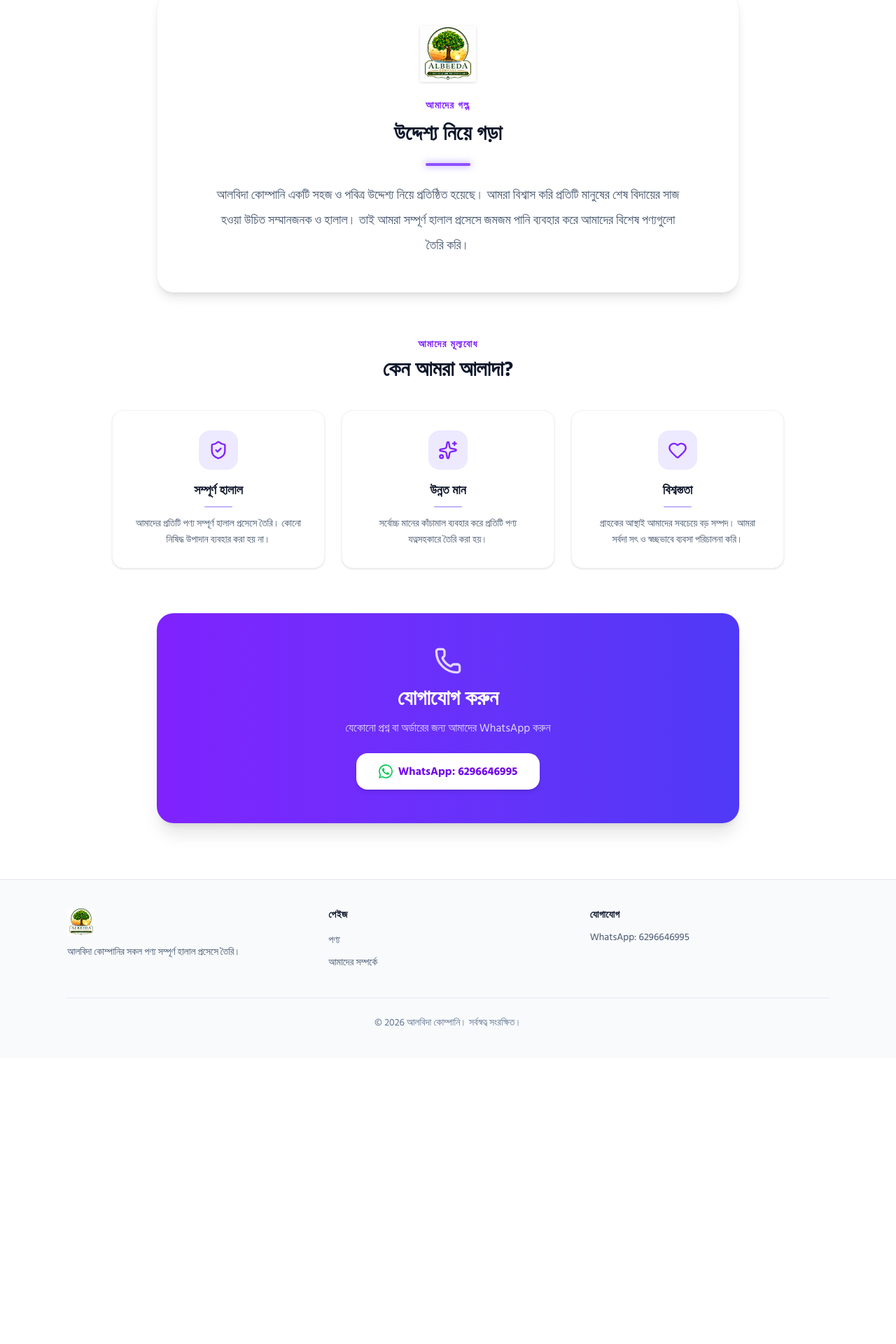
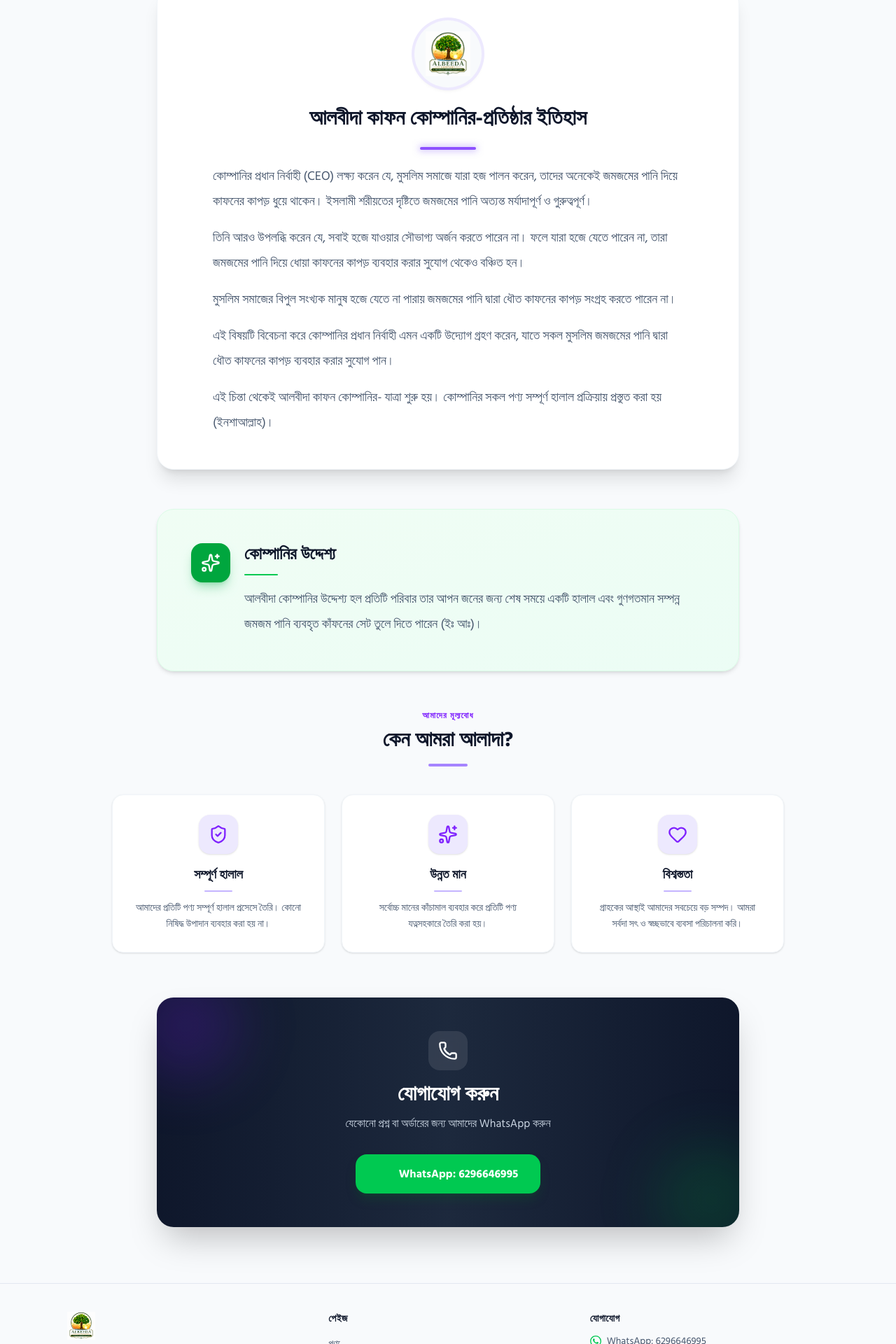
Before and after one commit to Parvez-31/albeeda-project, a React (Vite) app: page /about in a window 1280 px wide. Shown: the part 141-2061 px from the top of the page at 70% size. Before the commit the page ends 1652 px from the top, so only its background shows below. Built offline with nearby package versions, Linux system fonts and the light colour scheme.

Commit message:
feat: enhance footer and about page with WhatsApp and Facebook links, update contact section styling

```diff
--- a/src/components/layout/Footer.tsx
+++ b/src/components/layout/Footer.tsx
@@ -39,10 +39,36 @@ const Footer = () => {
             <h3 className="font-bengali text-sm font-semibold uppercase tracking-wide text-slate-900 dark:text-slate-200">
               যোগাযোগ
             </h3>
-            <ul className="mt-3 space-y-2 text-sm text-slate-600 dark:text-slate-400">
-              <li className="font-bengali">WhatsApp: 6296646995</li>
+            <ul className="mt-3 space-y-3 text-sm text-slate-600 dark:text-slate-400">
+              <li>
+                <a
+                  href="https://wa.me/916296646995"
+                  target="_blank"
+                  rel="noopener noreferrer"
+                  className="font-bengali inline-flex items-center gap-2 transition-colors hover:text-green-600 dark:hover:text-green-400"
+                >
+                  <svg xmlns="http://www.w3.org/2000/svg" viewBox="0 0 24 24" fill="currentColor" className="h-4 w-4 text-green-500 shrink-0">
+                    <path d="M17.472 14.382c-.297-.149-1.758-.867-2.03-.967-.273-.099-.471-.148-.67.15-.197.297-.767.966-.94 1.164-.173.199-.347.223-.644.075-.297-.15-1.255-.463-2.39-1.475-.883-.788-1.48-1.761-1.653-2.059-.173-.297-.018-.458.13-.606.134-.133.298-.347.446-.52.149-.174.198-.298.298-.497.099-.198.05-.371-.025-.52-.075-.149-.669-1.612-.916-2.207-.242-.579-.487-.5-.669-.51-.173-.008-.371-.01-.57-.01-.198 0-.52.074-.792.372-.272.297-1.04 1.016-1.04 2.479 0 1.462 1.065 2.875 1.213 3.074.149.198 2.096 3.2 5.077 4.487.709.306 1.262.489 1.694.625.712.227 1.36.195 1.871.118.571-.085 1.758-.719 2.006-1.413.248-.694.248-1.289.173-1.413-.074-.124-.272-.198-.57-.347m-5.421 7.403h-.004a9.87 9.87 0 01-5.031-1.378l-.361-.214-3.741.982.998-3.648-.235-.374a9.86 9.86 0 01-1.51-5.26c.001-5.45 4.436-9.884 9.888-9.884 2.64 0 5.122 1.03 6.988 2.898a9.825 9.825 0 012.893 6.994c-.003 5.45-4.437 9.884-9.885 9.884m8.413-18.297A11.815 11.815 0 0012.05 0C5.495 0 .16 5.335.157 11.892c0 2.096.547 4.142 1.588 5.945L.057 24l6.305-1.654a11.882 11.882 0 005.683 1.448h.005c6.554 0 11.89-5.335 11.893-11.893a11.821 11.821 0 00-3.48-8.413z" />
+                  </svg>
+                  WhatsApp: 6296646995
+                </a>
+              </li>
+              <li>
+                <a
+                  href="https://www.facebook.com/share/1DZgDdNnT8/"
+                  target="_blank"
+                  rel="noopener noreferrer"
+                  className="font-bengali inline-flex items-center gap-2 transition-colors hover:text-blue-600 dark:hover:text-blue-400"
+                >
+                  <svg xmlns="http://www.w3.org/2000/svg" viewBox="0 0 24 24" fill="currentColor" className="h-4 w-4 text-blue-500 shrink-0">
+                    <path d="M24 12.073c0-6.627-5.373-12-12-12s-12 5.373-12 12c0 5.99 4.388 10.954 10.125 11.854v-8.385H7.078v-3.47h3.047V9.43c0-3.007 1.792-4.669 4.533-4.669 1.312 0 2.686.235 2.686.235v2.953H15.83c-1.491 0-1.956.925-1.956 1.874v2.25h3.328l-.532 3.47h-2.796v8.385C19.612 23.027 24 18.062 24 12.073z"/>
+                  </svg>
+                  Facebook পেইজ
+                </a>
+              </li>
             </ul>
           </div>
+
         </div>
 
         <div className="mt-10 border-t border-slate-200 dark:border-slate-800 pt-6 text-center text-sm text-slate-500 dark:text-slate-500">
--- a/src/components/products/ProductCard.tsx
+++ b/src/components/products/ProductCard.tsx
@@ -16,7 +16,7 @@ const ProductCard = ({ product, activeGender }: ProductCardProps) => {
         : product.femaleDetails
       : product.details;
 
-  const whatsappUrl = `https://wa.me/${WHATSAPP_NUMBER}?text=${encodeURIComponent(`আসসালামু আলাইকুম, আমি ${product.name} সম্পর্কে জানতে চাই।`)}`;
+  const whatsappUrl = `https://wa.me/${WHATSAPP_NUMBER}?text=${encodeURIComponent(`আসসালামু আলাইকুম, আমি কাফন বক্স সম্পর্কে জানতে চাই।`)}`;
 
   return (
     <div className="group flex flex-col overflow-hidden rounded-2xl bg-white dark:bg-slate-900 border border-slate-100 dark:border-slate-700/60 shadow-md dark:shadow-slate-950/60 transition-all duration-300 hover:shadow-xl dark:hover:shadow-violet-950/40 hover:-translate-y-1">
--- a/src/pages/AboutPage.tsx
+++ b/src/pages/AboutPage.tsx
@@ -20,9 +20,15 @@ const values = [
   },
 ];
 
+const WhatsAppIcon = () => (
+  <svg xmlns="http://www.w3.org/2000/svg" viewBox="0 0 24 24" fill="currentColor" className="h-5 w-5 text-green-500 shrink-0">
+    <path d="M17.472 14.382c-.297-.149-1.758-.867-2.03-.967-.273-.099-.471-.148-.67.15-.197.297-.767.966-.94 1.164-.173.199-.347.223-.644.075-.297-.15-1.255-.463-2.39-1.475-.883-.788-1.48-1.761-1.653-2.059-.173-.297-.018-.458.13-.606.134-.133.298-.347.446-.52.149-.174.198-.298.298-.497.099-.198.05-.371-.025-.52-.075-.149-.669-1.612-.916-2.207-.242-.579-.487-.5-.669-.51-.173-.008-.371-.01-.57-.01-.198 0-.52.074-.792.372-.272.297-1.04 1.016-1.04 2.479 0 1.462 1.065 2.875 1.213 3.074.149.198 2.096 3.2 5.077 4.487.709.306 1.262.489 1.694.625.712.227 1.36.195 1.871.118.571-.085 1.758-.719 2.006-1.413.248-.694.248-1.289.173-1.413-.074-.124-.272-.198-.57-.347m-5.421 7.403h-.004a9.87 9.87 0 01-5.031-1.378l-.361-.214-3.741.982.998-3.648-.235-.374a9.86 9.86 0 01-1.51-5.26c.001-5.45 4.436-9.884 9.888-9.884 2.64 0 5.122 1.03 6.988 2.898a9.825 9.825 0 012.893 6.994c-.003 5.45-4.437 9.884-9.885 9.884m8.413-18.297A11.815 11.815 0 0012.05 0C5.495 0 .16 5.335.157 11.892c0 2.096.547 4.142 1.588 5.945L.057 24l6.305-1.654a11.882 11.882 0 005.683 1.448h.005c6.554 0 11.89-5.335 11.893-11.893a11.821 11.821 0 00-3.48-8.413z" />
+  </svg>
+);
+
 const AboutPage = () => {
   return (
-    <div className="dark:bg-slate-950">
+    <div className="bg-slate-50 dark:bg-slate-950 min-h-screen">
       <Helmet>
         <title>আমাদের সম্পর্কে | আলবিদা কোম্পানি</title>
         <meta name="description" content="আলবিদা কোম্পানি সম্পর্কে জানুন — আমাদের লক্ষ্য, মূল্যবোধ এবং সম্পূর্ণ হালাল পণ্য তৈরির প্রতিশ্রুতি।" />
@@ -31,84 +37,124 @@ const AboutPage = () => {
         <meta property="og:url" content="https://albida.com/about" />
       </Helmet>
 
-      {/* Story Section */}
-      <div className="mx-auto max-w-4xl px-4 py-16 sm:px-6 lg:px-8">
-        <div className="rounded-3xl border border-slate-100 dark:border-slate-800 bg-white dark:bg-slate-900 p-8 sm:p-12 shadow-lg dark:shadow-slate-950/60 text-center">
-          <img
-            src={logo}
-            alt="Albida logo"
-            className="h-20 w-auto object-contain mx-auto mb-6 drop-shadow"
-          />
-          <p className="font-bengali text-sm font-semibold uppercase tracking-widest text-violet-600 dark:text-violet-400 mb-3">
-            আমাদের গল্প
-          </p>
-          <h2 className="font-bengali text-2xl sm:text-3xl font-bold text-slate-900 dark:text-slate-100 mb-6">
-            উদ্দেশ্য নিয়ে গড়া
+      {/* ── Story Section ── */}
+      <section className="mx-auto max-w-4xl px-4 pt-14 pb-8 sm:px-6 lg:px-8">
+        {/* Logo + title card */}
+        <div className="relative overflow-hidden rounded-3xl bg-white dark:bg-slate-900 border border-slate-100 dark:border-slate-800 shadow-xl dark:shadow-slate-950/60">
+          {/* Decorative top stripe */}
+          <div className="h-2 w-full bg-gradient-to-r from-violet-500 via-indigo-500 to-violet-500" />
+
+          <div className="px-8 pt-10 pb-12 sm:px-14 text-center">
+            {/* Logo */}
+            <div className="mx-auto mb-6 flex h-24 w-24 items-center justify-center rounded-full bg-slate-50 dark:bg-slate-800 ring-4 ring-violet-100 dark:ring-violet-900/50 shadow-md">
+              <img src={logo} alt="Albida logo" className="h-16 w-auto object-contain" />
+            </div>
+
+            {/* Title */}
+            <h2 className="font-bengali text-2xl sm:text-3xl font-bold text-slate-900 dark:text-slate-100 leading-snug">
+              আলবীদা কাফন কোম্পানির-প্রতিষ্ঠার ইতিহাস
             </h2>
-          <div className="mx-auto mb-6 h-1 w-16 rounded-full bg-violet-500 dark:bg-violet-400 shadow-[0_0_10px_2px_rgba(167,139,250,0.5)]" />
-          <p className="font-bengali text-base sm:text-lg leading-loose text-slate-600 dark:text-slate-400 max-w-2xl mx-auto">
-            আলবিদা কোম্পানি একটি সহজ ও পবিত্র উদ্দেশ্য নিয়ে প্রতিষ্ঠিত হয়েছে।
-            আমরা বিশ্বাস করি প্রতিটি মানুষের শেষ বিদায়ের সাজ হওয়া উচিত সম্মানজনক ও হালাল।
-            তাই আমরা সম্পূর্ণ হালাল প্রসেসে জমজম পানি ব্যবহার করে আমাদের বিশেষ পণ্যগুলো তৈরি করি।
+
+            {/* Glowing divider */}
+            <div className="mx-auto my-5 h-1 w-20 rounded-full bg-violet-500 dark:bg-violet-400 shadow-[0_0_10px_2px_rgba(167,139,250,0.5)]" />
+
+            {/* Story paragraphs */}
+            <div className="font-bengali text-left text-base sm:text-lg leading-loose text-slate-600 dark:text-slate-400 max-w-2xl mx-auto space-y-4">
+              <p>কোম্পানির প্রধান নির্বাহী (CEO) লক্ষ্য করেন যে, মুসলিম সমাজে যারা হজ পালন করেন, তাদের অনেকেই জমজমের পানি দিয়ে কাফনের কাপড় ধুয়ে থাকেন। ইসলামী শরীয়তের দৃষ্টিতে জমজমের পানি অত্যন্ত মর্যাদাপূর্ণ ও গুরুত্বপূর্ণ।</p>
+              <p>তিনি আরও উপলব্ধি করেন যে, সবাই হজে যাওয়ার সৌভাগ্য অর্জন করতে পারেন না। ফলে যারা হজে যেতে পারেন না, তারা জমজমের পানি দিয়ে ধোয়া কাফনের কাপড় ব্যবহার করার সুযোগ থেকেও বঞ্চিত হন।</p>
+              <p>মুসলিম সমাজের বিপুল সংখ্যক মানুষ হজে যেতে না পারায় জমজমের পানি দ্বারা ধৌত কাফনের কাপড় সংগ্রহ করতে পারেন না।</p>
+              <p>এই বিষয়টি বিবেচনা করে কোম্পানির প্রধান নির্বাহী এমন একটি উদ্যোগ গ্রহণ করেন, যাতে সকল মুসলিম জমজমের পানি দ্বারা ধৌত কাফনের কাপড় ব্যবহার করার সুযোগ পান।</p>
+              <p>এই চিন্তা থেকেই আলবীদা কাফন কোম্পানির- যাত্রা শুরু হয়। কোম্পানির সকল পণ্য সম্পূর্ণ হালাল প্রক্রিয়ায় প্রস্তুত করা হয় (ইনশাআল্লাহ)।</p>
+            </div>
+          </div>
+        </div>
+      </section>
+
+      {/* ── Mission Section ── */}
+      <section className="mx-auto max-w-4xl px-4 py-6 sm:px-6 lg:px-8">
+        <div className="rounded-3xl bg-gradient-to-br from-green-50 to-emerald-50 dark:from-green-950/40 dark:to-emerald-950/40 border border-green-100 dark:border-green-900/40 p-8 sm:p-12 shadow-md">
+          <div className="flex flex-col sm:flex-row items-start gap-5">
+            <div className="shrink-0 flex h-14 w-14 items-center justify-center rounded-2xl bg-green-600 shadow-lg shadow-green-600/30">
+              <Sparkles className="h-7 w-7 text-white" />
+            </div>
+            <div>
+              <h3 className="font-bengali text-xl sm:text-2xl font-bold text-slate-900 dark:text-slate-100 mb-3">
+                কোম্পানির উদ্দেশ্য
+              </h3>
+              <div className="mb-4 h-0.5 w-12 rounded-full bg-green-500" />
+              <p className="font-bengali text-base sm:text-lg leading-loose text-slate-600 dark:text-slate-400">
+                আলবীদা কোম্পানির উদ্দেশ্য হল প্রতিটি পরিবার তার আপন জনের জন্য শেষ সময়ে একটি হালাল এবং গুণগতমান সম্পন্ন জমজম পানি ব্যবহৃত কাঁফনের সেট তুলে দিতে পারেন (ইঃ আঃ)।
               </p>
             </div>
           </div>
+        </div>
+      </section>
 
-      {/* Values Section */}
-      <div className="mx-auto max-w-5xl px-4 pb-16 sm:px-6 lg:px-8">
+      {/* ── Values Section ── */}
+      <section className="mx-auto max-w-5xl px-4 py-8 sm:px-6 lg:px-8">
         <div className="text-center mb-10">
-          <p className="font-bengali text-sm font-semibold uppercase tracking-widest text-violet-600 dark:text-violet-400">
+          <p className="font-bengali text-xs font-semibold uppercase tracking-widest text-violet-600 dark:text-violet-400 mb-2">
             আমাদের মূল্যবোধ
           </p>
-          <h2 className="font-bengali mt-2 text-2xl sm:text-3xl font-bold text-slate-900 dark:text-slate-100">
+          <h2 className="font-bengali text-2xl sm:text-3xl font-bold text-slate-900 dark:text-slate-100">
             কেন আমরা আলাদা?
           </h2>
+          <div className="mx-auto mt-4 h-1 w-14 rounded-full bg-violet-400 dark:bg-violet-500" />
         </div>
 
         <div className="grid gap-6 sm:grid-cols-2 md:grid-cols-3">
           {values.map((v) => (
             <div
               key={v.title}
-              className="group rounded-2xl border border-slate-100 dark:border-slate-700/60 bg-white dark:bg-slate-900 p-7 shadow-sm dark:shadow-slate-950/40 hover:shadow-lg dark:hover:shadow-violet-950/30 hover:-translate-y-1 transition-all duration-300 text-center"
+              className="group relative overflow-hidden rounded-2xl border border-slate-100 dark:border-slate-700/60 bg-white dark:bg-slate-900 p-7 shadow-sm dark:shadow-slate-950/40 hover:shadow-lg dark:hover:shadow-violet-950/30 hover:-translate-y-1 transition-all duration-300 text-center"
             >
-              <div className="mx-auto mb-4 flex h-14 w-14 items-center justify-center rounded-2xl bg-violet-100 dark:bg-violet-900/40 text-violet-600 dark:text-violet-400 group-hover:bg-violet-600 group-hover:text-white dark:group-hover:bg-violet-600 transition-colors duration-300">
+              {/* Background glow on hover */}
+              <div className="absolute inset-0 bg-gradient-to-br from-violet-50 to-transparent dark:from-violet-900/10 opacity-0 group-hover:opacity-100 transition-opacity duration-300 pointer-events-none" />
+
+              <div className="relative mx-auto mb-4 flex h-14 w-14 items-center justify-center rounded-2xl bg-violet-100 dark:bg-violet-900/40 text-violet-600 dark:text-violet-400 group-hover:bg-violet-600 group-hover:text-white dark:group-hover:bg-violet-600 transition-colors duration-300 shadow-sm">
                 <v.icon className="h-7 w-7" />
               </div>
-              <h3 className="font-bengali text-lg font-bold text-slate-900 dark:text-slate-100 mb-2">
+              <h3 className="relative font-bengali text-lg font-bold text-slate-900 dark:text-slate-100 mb-2">
                 {v.title}
               </h3>
-              <div className="mx-auto mb-3 h-0.5 w-10 rounded-full bg-violet-300 dark:bg-violet-700" />
-              <p className="font-bengali text-sm leading-relaxed text-slate-600 dark:text-slate-400">
+              <div className="relative mx-auto mb-3 h-0.5 w-10 rounded-full bg-violet-300 dark:bg-violet-700 group-hover:w-16 transition-all duration-300" />
+              <p className="relative font-bengali text-sm leading-relaxed text-slate-600 dark:text-slate-400">
                 {v.desc}
               </p>
             </div>
           ))}
         </div>
+      </section>
+
+      {/* ── Contact CTA ── */}
+      <section className="mx-auto max-w-4xl px-4 py-8 pb-20 sm:px-6 lg:px-8">
+        <div className="relative overflow-hidden rounded-3xl bg-gradient-to-r from-slate-900 via-slate-800 to-slate-900 dark:from-slate-800 dark:to-slate-800 p-8 sm:p-12 text-center shadow-2xl">
+          {/* Decorative blobs */}
+          <div className="absolute -top-10 -left-10 h-40 w-40 rounded-full bg-violet-600/20 blur-2xl pointer-events-none" />
+          <div className="absolute -bottom-10 -right-10 h-40 w-40 rounded-full bg-green-600/20 blur-2xl pointer-events-none" />
+
+          <div className="relative">
+            <div className="mx-auto mb-4 flex h-14 w-14 items-center justify-center rounded-2xl bg-white/10 backdrop-blur-sm">
+              <Phone className="h-7 w-7 text-white" />
             </div>
-
-      {/* Contact CTA */}
-      <div className="mx-auto max-w-4xl px-4 pb-20 sm:px-6 lg:px-8">
-        <div className="rounded-3xl bg-gradient-to-r from-violet-600 to-indigo-600 dark:from-violet-800 dark:to-indigo-800 p-8 sm:p-12 text-center shadow-xl">
-          <Phone className="mx-auto h-10 w-10 text-white/80 mb-4" />
             <h2 className="font-bengali text-2xl sm:text-3xl font-bold text-white mb-3">
               যোগাযোগ করুন
             </h2>
-          <p className="font-bengali text-violet-100/90 mb-6 text-sm sm:text-base">
+            <p className="font-bengali text-slate-300 mb-8 text-sm sm:text-base max-w-sm mx-auto">
               যেকোনো প্রশ্ন বা অর্ডারের জন্য আমাদের WhatsApp করুন
             </p>
             <a
               href="https://wa.me/916296646995"
               target="_blank"
               rel="noopener noreferrer"
-            className="font-bengali inline-flex items-center gap-2 rounded-2xl bg-white px-8 py-3.5 text-base font-bold text-violet-700 shadow-md transition-all hover:shadow-lg hover:scale-105 active:scale-95"
+              className="font-bengali inline-flex items-center gap-2.5 rounded-2xl bg-green-500 hover:bg-green-400 px-8 py-4 text-base font-bold text-white shadow-lg shadow-green-900/40 transition-all hover:shadow-xl hover:scale-105 active:scale-95"
             >
-            <svg xmlns="http://www.w3.org/2000/svg" viewBox="0 0 24 24" fill="currentColor" className="h-5 w-5 text-green-500">
-              <path d="M17.472 14.382c-.297-.149-1.758-.867-2.03-.967-.273-.099-.471-.148-.67.15-.197.297-.767.966-.94 1.164-.173.199-.347.223-.644.075-.297-.15-1.255-.463-2.39-1.475-.883-.788-1.48-1.761-1.653-2.059-.173-.297-.018-.458.13-.606.134-.133.298-.347.446-.52.149-.174.198-.298.298-.497.099-.198.05-.371-.025-.52-.075-.149-.669-1.612-.916-2.207-.242-.579-.487-.5-.669-.51-.173-.008-.371-.01-.57-.01-.198 0-.52.074-.792.372-.272.297-1.04 1.016-1.04 2.479 0 1.462 1.065 2.875 1.213 3.074.149.198 2.096 3.2 5.077 4.487.709.306 1.262.489 1.694.625.712.227 1.36.195 1.871.118.571-.085 1.758-.719 2.006-1.413.248-.694.248-1.289.173-1.413-.074-.124-.272-.198-.57-.347m-5.421 7.403h-.004a9.87 9.87 0 01-5.031-1.378l-.361-.214-3.741.982.998-3.648-.235-.374a9.86 9.86 0 01-1.51-5.26c.001-5.45 4.436-9.884 9.888-9.884 2.64 0 5.122 1.03 6.988 2.898a9.825 9.825 0 012.893 6.994c-.003 5.45-4.437 9.884-9.885 9.884m8.413-18.297A11.815 11.815 0 0012.05 0C5.495 0 .16 5.335.157 11.892c0 2.096.547 4.142 1.588 5.945L.057 24l6.305-1.654a11.882 11.882 0 005.683 1.448h.005c6.554 0 11.89-5.335 11.893-11.893a11.821 11.821 0 00-3.48-8.413z" />
-            </svg>
+              <WhatsAppIcon />
               WhatsApp: 6296646995
             </a>
           </div>
         </div>
+      </section>
     </div>
   );
 };
```
Lines whose indentation alone changed are shown as unchanged.
